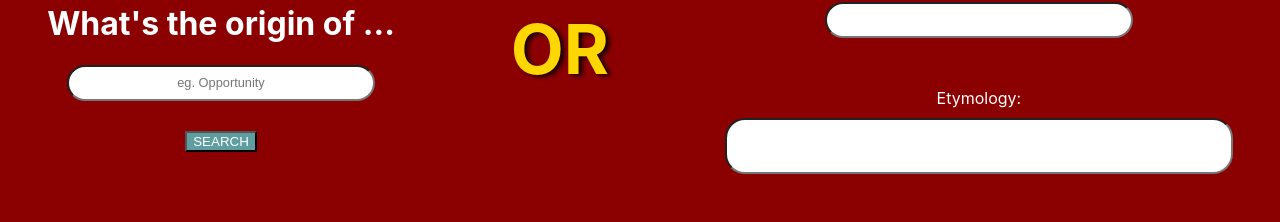
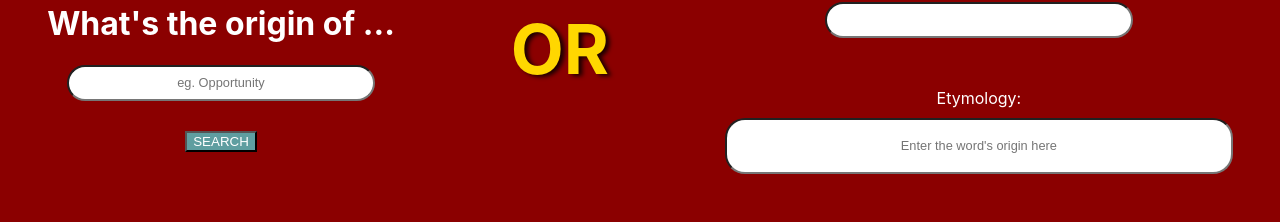
Before and after one commit to hpramanathan/project2-reactlist, a React (Create React App) app: page / in a window 1280 px wide. Shown: the part 150-372 px from the top of the page. Built offline with nearby package versions, Linux system fonts and the light colour scheme.

Commit message:
21. Adding draft README

```diff
--- a/src/ManualAdd.js
+++ b/src/ManualAdd.js
@@ -45,6 +45,7 @@ export default function ManualAdd(props) {
                     className="InputEtym"
                     type="text"
                     id="manualEtym"
+                    placeholder="Enter the word's origin here"
                     value={manualEtym}
                     onChange={handleEtym} />
                 <br />
```
Also changed, not shown: 1 other file (tests, documents, lock files or other folders).
